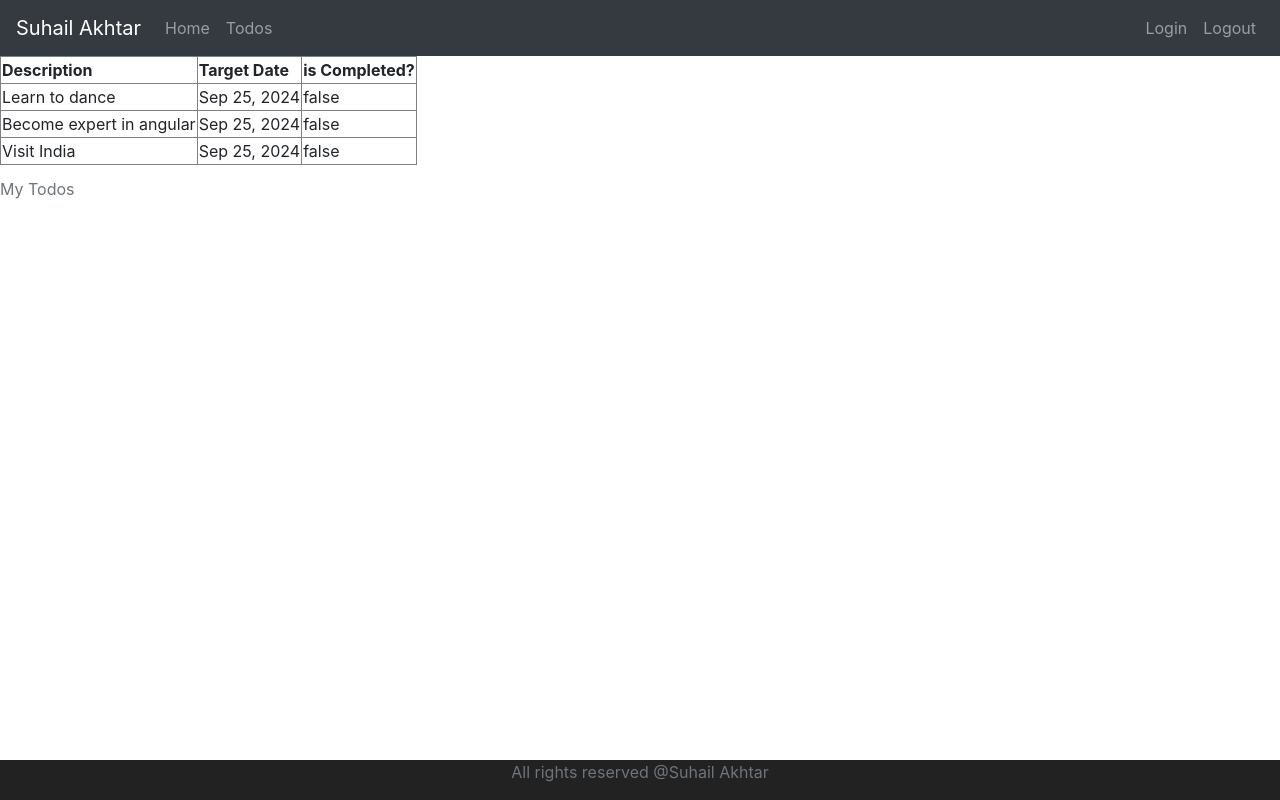
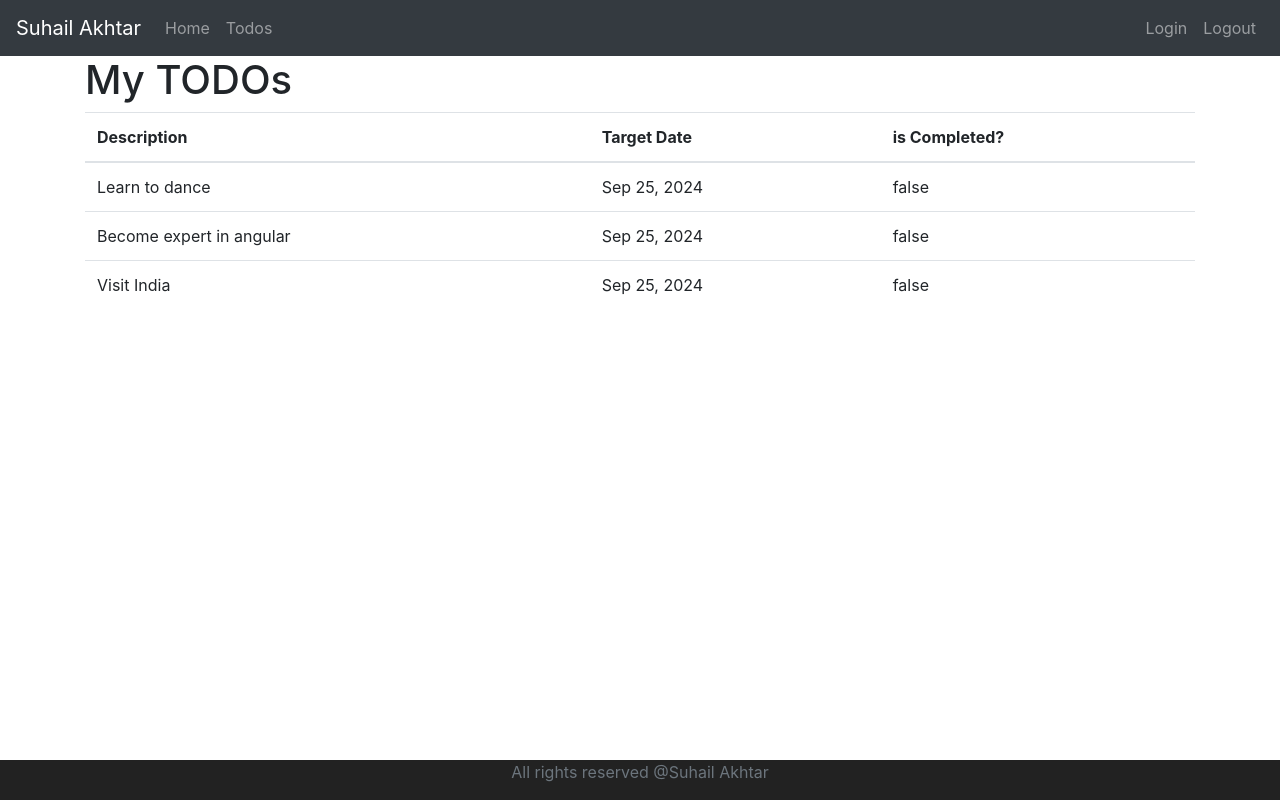
Before and after one commit to suhailakhtar039/springboot-angular, an Angular app in the folder frontend/todo/: page /todos in a window 1280 px wide. Built offline with nearby package versions, Linux system fonts and the light colour scheme.

Commit message:
todos table changed

```diff
--- a/frontend/todo/src/app/app.component.html
+++ b/frontend/todo/src/app/app.component.html
@@ -3,5 +3,9 @@
 <app-welcome></app-welcome> -->
 <!-- <app-login></app-login> -->
 <app-menu></app-menu>
-<router-outlet></router-outlet>
+
+<div class="container">
+  <router-outlet></router-outlet>
+</div>
+
 <app-footer></app-footer>
--- a/frontend/todo/src/app/list-todos/list-todos.component.html
+++ b/frontend/todo/src/app/list-todos/list-todos.component.html
@@ -1,7 +1,6 @@
-<table border="1">
-  <caption>
-    My Todos
-  </caption>
+<h1>My TODOs</h1>
+<div class="cotainer">
+  <table class="table">
     <thead>
       <tr>
         <th>Description</th>
@@ -17,3 +16,4 @@
       </tr>
     </tbody>
   </table>
+</div>
```
Lines whose indentation alone changed are shown as unchanged.
